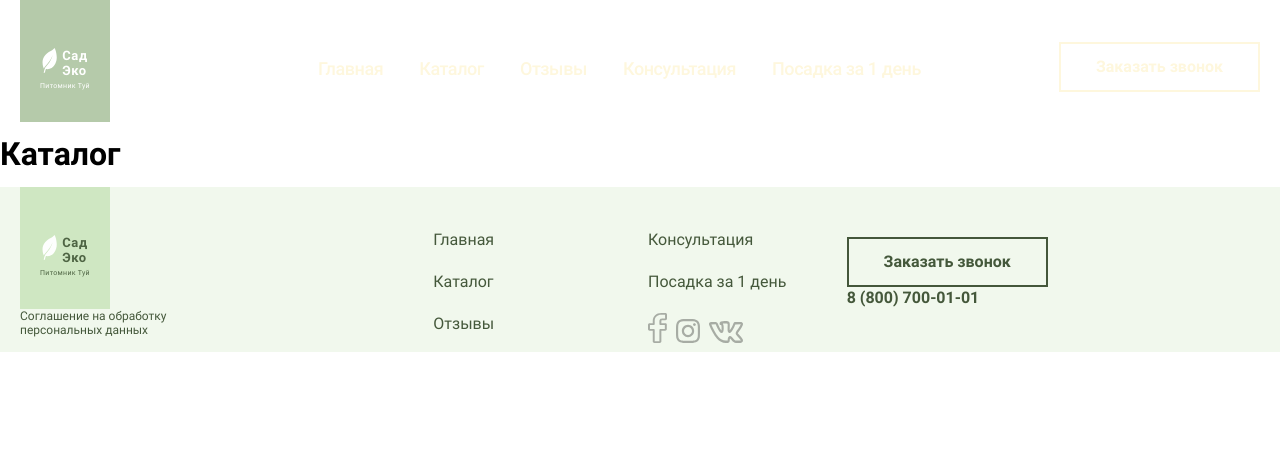
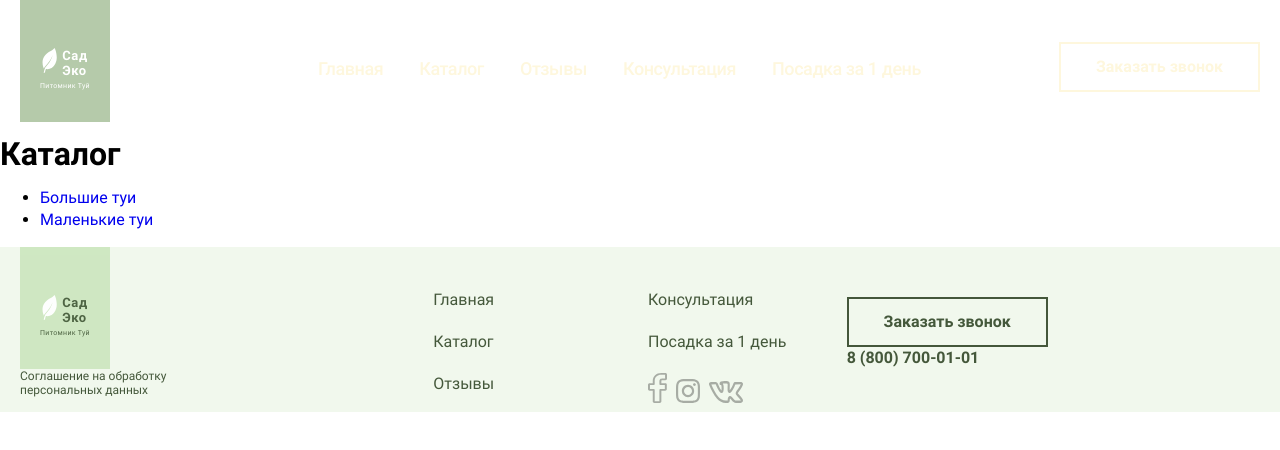
Before and after one commit to IlyaPridanov/tui-react, a React (Create React App) app: page /catalog in a window 1280 px wide. Shown: the top 450 px of the page. Built offline with nearby package versions, Linux system fonts and the light colour scheme.

Commit message:
feat: SPA

```diff
--- a/src/App.js
+++ b/src/App.js
@@ -7,14 +7,15 @@ import Catalog from './Catalog';
 import OneDay from './OneDay';
 import Reviews from './Reviews';
 import Consultation from './Consultation';
-import { Route, BrowserRouter, Routes, Link } from 'react-router-dom';
+import ErrorPage from './ErrorPage';
+import { Route, Routes } from 'react-router-dom';
 
 function App() {
   return (
     <>
       <Header/>
       <main>
-        <BrowserRouter>
+        {/* <BrowserRouter> */}
           {/* <nav>
             <li><Link to="/">Главная</Link></li>
             <li><Link to="/catalog">Каталог</Link></li>
@@ -29,9 +30,9 @@ function App() {
             <Route path="/oneday" element = {<OneDay/>}></Route>
             <Route path="/reviews" element = {<Reviews/>}></Route>
             <Route path="/consultation" element = {<Consultation/>}></Route>
-            <Route path="*" element = {<Consultation/>}></Route>
+            <Route path="*" element = {<ErrorPage/>}></Route>
           </Routes>
-        </BrowserRouter>
+        {/* </BrowserRouter> */}
       </main>
       <Footer/>
     </>
--- a/src/Catalog.js
+++ b/src/Catalog.js
@@ -1,6 +1,16 @@
 function Catalog () {
   return (
-    <h1>Каталог</h1>
+    <>
+      <h1>Каталог</h1>
+      <ul>
+        <li>
+          <a href="/catalog/big-tui">Большие туи</a>
+        </li>
+        <li>
+          <a href="/catalog/min-tui">Маленькие туи</a>
+        </li>
+      </ul>
+    </>
   )
 }
 
--- /dev/null
+++ b/src/ErrorPage.js
@@ -0,0 +1,9 @@
+function ErrorPage () {
+  return (
+    <>
+      <h1>Произошёл ляпсус</h1>
+    </>
+  )
+}
+
+export default ErrorPage;
--- a/src/header/Nav.js
+++ b/src/header/Nav.js
@@ -1,4 +1,4 @@
-// import { Link } from 'react-router-dom';
+import { Link } from 'react-router-dom';
 
 const navData = [
   { "link": "/", "text": "Главная"},
@@ -9,8 +9,8 @@ const navData = [
 ]
 
 function Nav () {
-  const listItem = navData.map(item=><li key={item.link} className="nav__item"><a href={item.link} className="nav__link">{item.text}</a></li>)
-  // const listItem = navData.map(item=><li key={item.link} className="nav__item"><Link to={item.link} className="nav__link">{item.text}</Link></li>)
+  // const listItem = navData.map(item=><li key={item.link} className="nav__item"><a href={item.link} className="nav__link">{item.text}</a></li>)
+  const listItem = navData.map(item=><li key={item.link} className="nav__item"><Link to={item.link} className="nav__link">{item.text}</Link></li>)
 
   return (
     <nav className="nav nav--inactive js-nav-header">
--- a/src/index.js
+++ b/src/index.js
@@ -3,10 +3,14 @@ import ReactDOM from 'react-dom';
 import './index.css';
 import App from './App';
 import reportWebVitals from './reportWebVitals';
+import { BrowserRouter } from 'react-router-dom';
+
 
 ReactDOM.render(
   <React.StrictMode>
-    <App />
+    <BrowserRouter>
+      <App />
+    </BrowserRouter>
   </React.StrictMode>,
   document.getElementById('root')
 );
```
